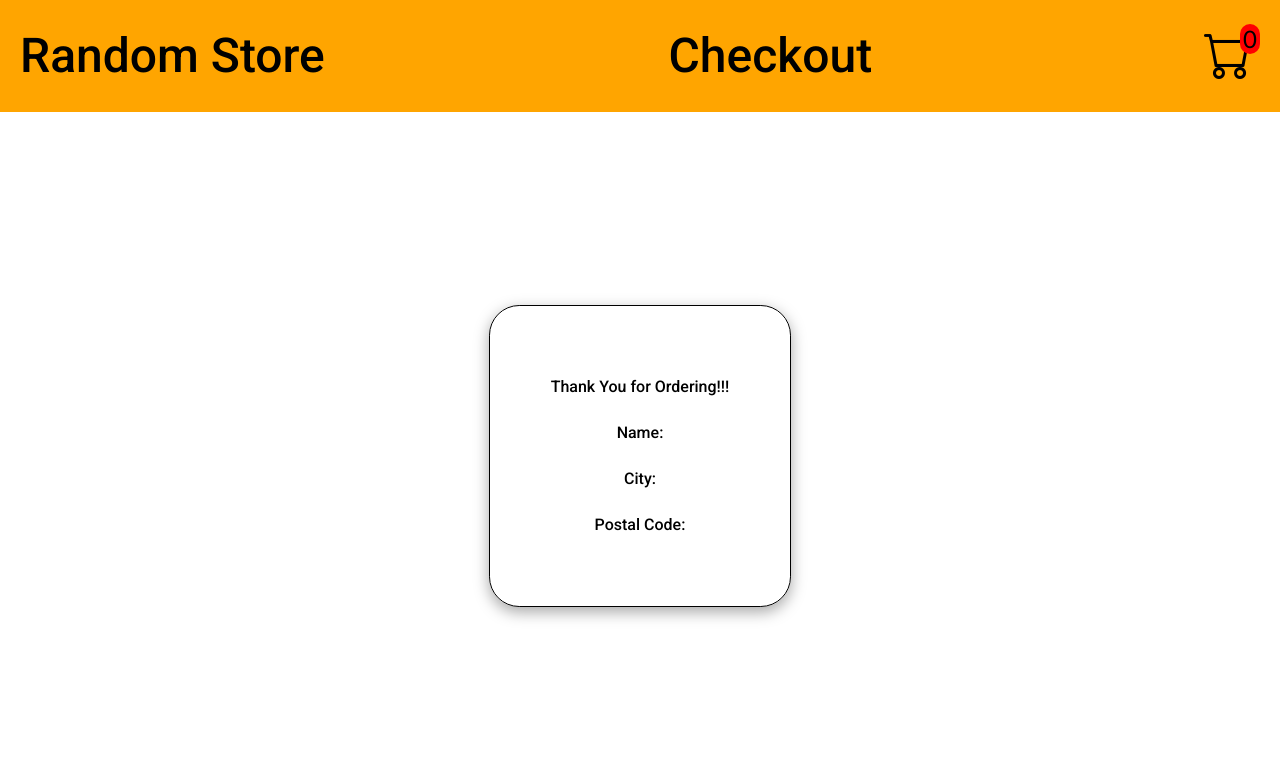
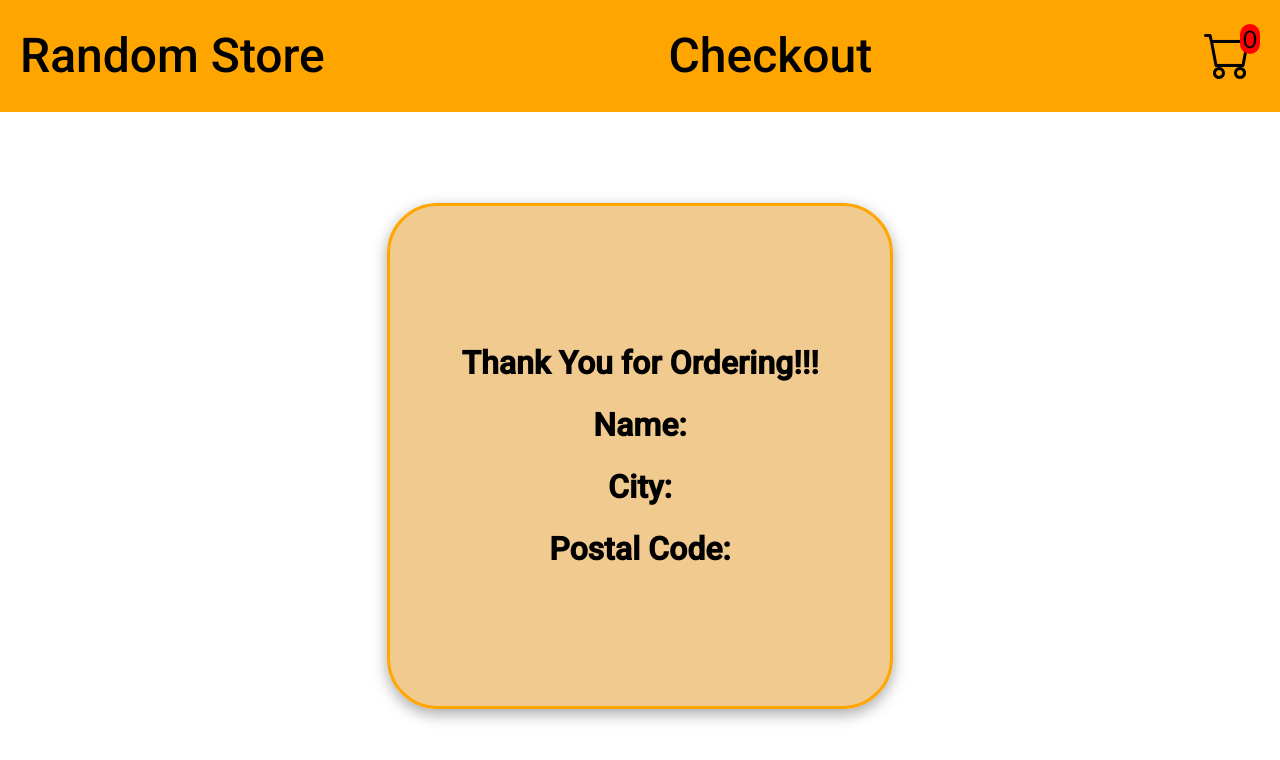
Before and after one commit to FrogMan322/FakeStoreReact, a React (Create React App) app: page /complete in a window 1280 px wide. Shown: the top 760 px of the page. Built offline with nearby package versions, Linux system fonts and the light colour scheme.

Commit message:
Updating colors

```diff
--- a/src/pages/Complete.jsx
+++ b/src/pages/Complete.jsx
@@ -9,9 +9,9 @@ const Container = styled.div`
 `;
 const Wrapper = styled.div`
   border-radius: 10%;
-  border: 1px solid black;
-  width: 300px;
-  height: 300px;
+  border: 3px solid orange;
+  width: 500px;
+  height: 500px;
   display: flex;
   align-items: center;
   justify-content: center;
@@ -19,6 +19,9 @@ const Wrapper = styled.div`
   gap: 30px;
   font-family: "Roboto";
   box-shadow: rgba(0, 0, 0, 0.35) 0px 5px 15px;
+  font-size: 2rem;
+  background-color: #e08c0d75;
+  font-weight: bold;
 `;
 function Complete() {
   const data = useSelector((data) => data.checkoutFinal);
```
